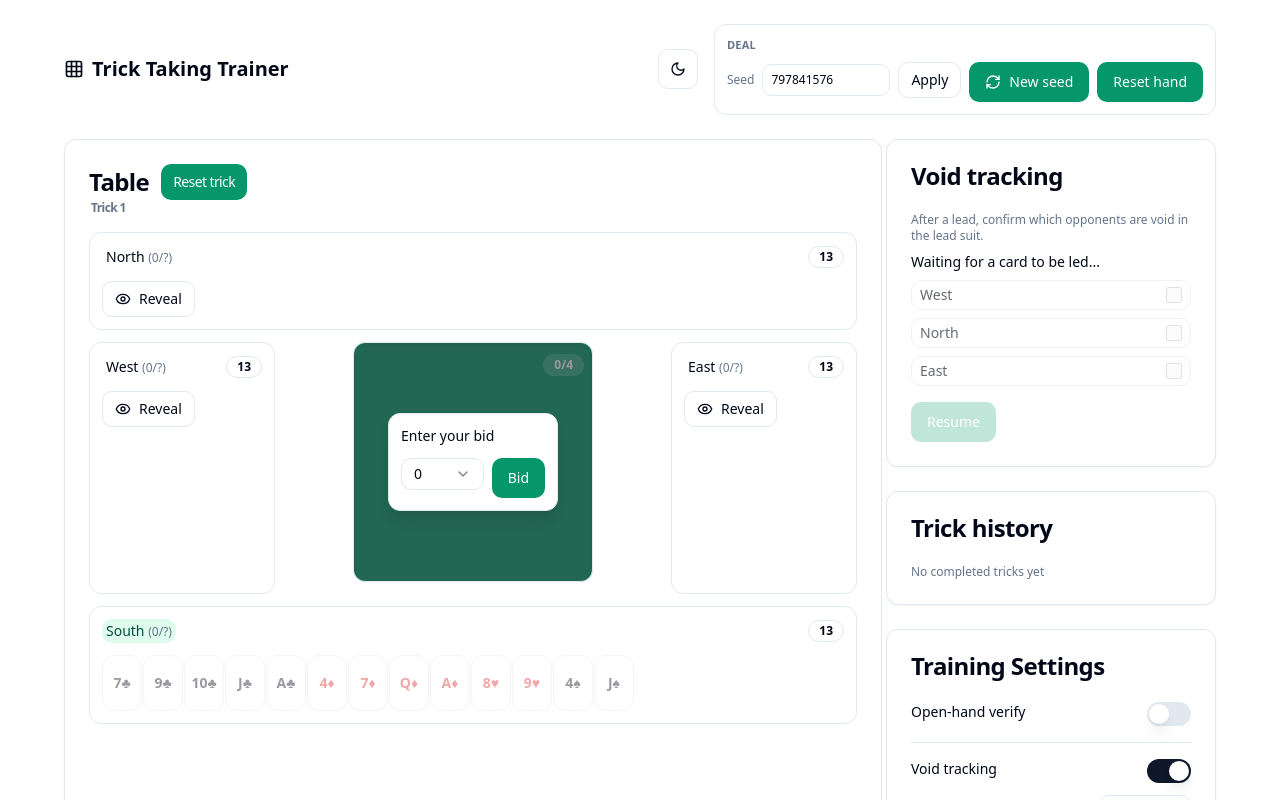
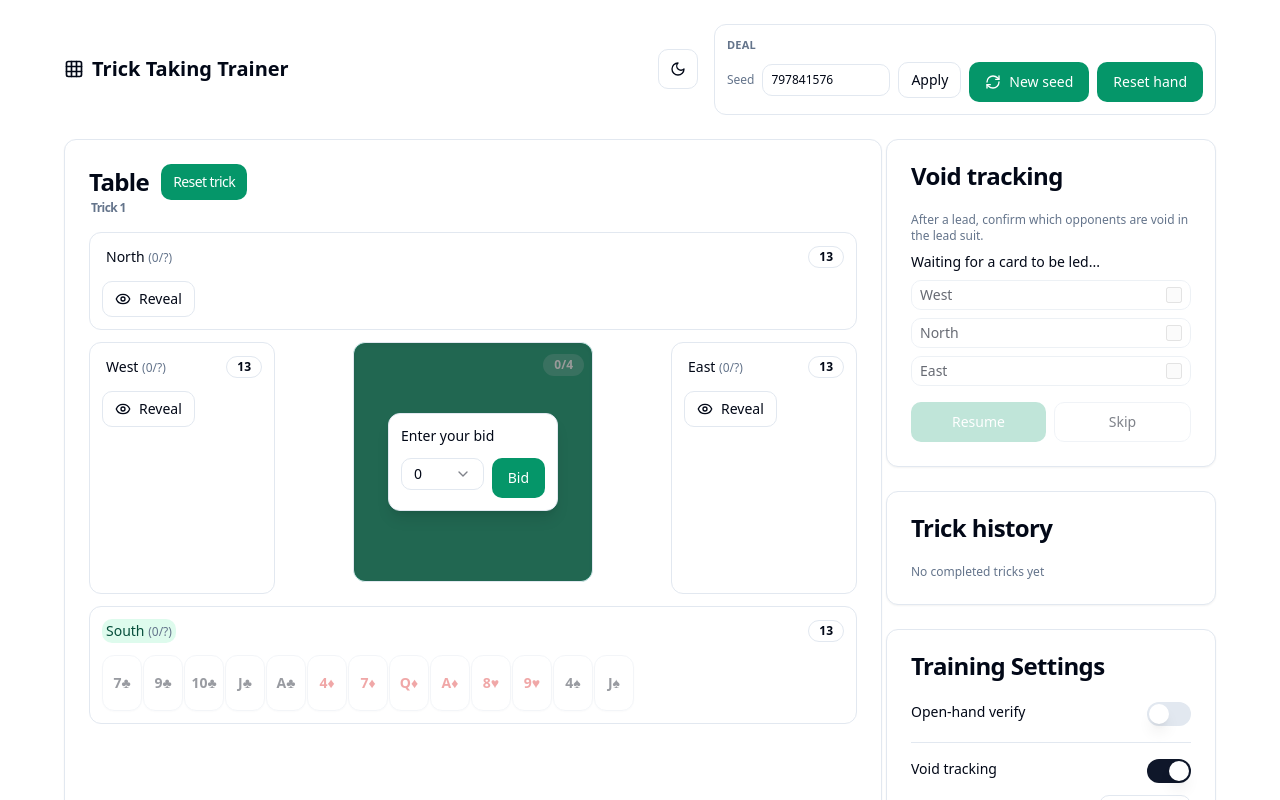
Before and after one commit to gsingh93/trick-taking-trainer, a React (Vite) app: page / in a window 1280 px wide. Shown: the top 800 px of the page. Built offline with nearby package versions, Linux system fonts and the light colour scheme; the HTML template or start-up script is replaced by a standard one.

Commit message:
Add skip actions for void and suit count prompts

```diff
--- a/src/App.tsx
+++ b/src/App.tsx
@@ -855,6 +855,16 @@ export default function App() {
     setLeadMismatch(createVoidSelections());
   }
 
+  function skipLeadPrompt() {
+    if (isViewingHistory) return;
+    if (!leadPromptActive) return;
+    setLeadPromptActive(false);
+    setLeadPromptSuit(null);
+    setLeadPromptLeader(null);
+    setLeadWarning(null);
+    setLeadMismatch(createVoidSelections());
+  }
+
   function trickHasOffSuit(trickPlays: PlayT[]): boolean {
     const lead = trickLeadSuit(trickPlays);
     if (!lead) return false;
@@ -889,6 +899,19 @@ export default function App() {
       setSuitCountMismatch(true);
       return;
     }
+    setSuitCountPromptActive(false);
+    setSuitCountPromptSuit(null);
+    setSuitCountAnswer("0");
+    setSuitCountMismatch(false);
+    setAwaitContinue(false);
+    if (!handComplete) {
+      setGame((g) => advanceToNextTrick(g));
+    }
+  }
+
+  function skipSuitCountPrompt() {
+    if (isViewingHistory) return;
+    if (!suitCountPromptActive) return;
     setSuitCountPromptActive(false);
     setSuitCountPromptSuit(null);
     setSuitCountAnswer("0");
@@ -1597,12 +1620,17 @@ export default function App() {
                   {suitCountMismatch ? (
                     <div className="text-xs text-destructive">Suit count is incorrect</div>
                   ) : null}
+                  <div className="flex gap-2">
                     <Button
-                    className="w-full bg-emerald-600 text-white hover:bg-emerald-700"
+                      className="flex-1 bg-emerald-600 text-white hover:bg-emerald-700"
                       onClick={resumeAfterSuitCountPrompt}
                     >
                       Resume
                     </Button>
+                    <Button variant="outline" className="flex-1" onClick={skipSuitCountPrompt}>
+                      Skip
+                    </Button>
+                  </div>
                 </div>
               </div>
             ) : null}
@@ -1813,6 +1841,7 @@ export default function App() {
 
         <div className="space-y-2">
           {leadWarning ? <div className="text-xs text-destructive">{leadWarning}</div> : null}
+          <div className="flex gap-2">
             <Button
               onClick={resumeAfterLeadPrompt}
               disabled={
@@ -1822,10 +1851,19 @@ export default function App() {
                 awaitContinue ||
                 (leadPromptActive && !voidTrackingEnabled)
               }
-            className="bg-emerald-600 text-white hover:bg-emerald-700 disabled:bg-emerald-600/50"
+              className="flex-1 bg-emerald-600 text-white hover:bg-emerald-700 disabled:bg-emerald-600/50"
             >
               Resume
             </Button>
+            <Button
+              variant="outline"
+              className="flex-1"
+              onClick={skipLeadPrompt}
+              disabled={isViewingHistory || !leadPromptActive || isResolving || awaitContinue}
+            >
+              Skip
+            </Button>
+          </div>
         </div>
       </CardContent>
     </Card>
```
Lines whose indentation alone changed are shown as unchanged.
